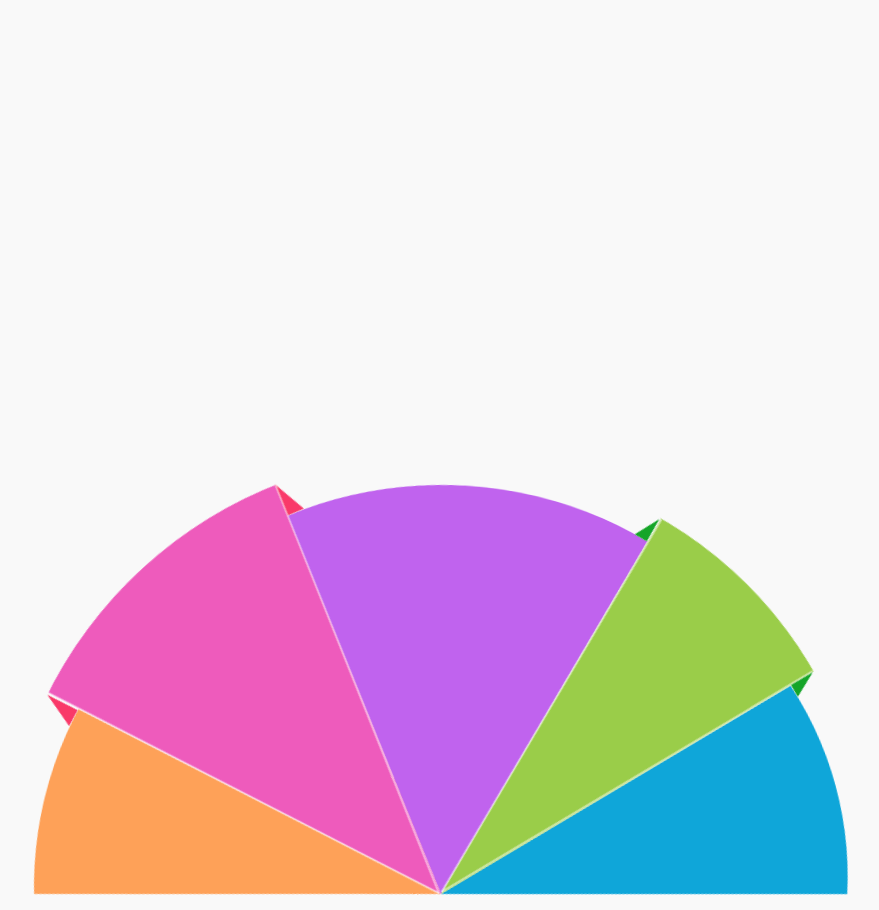
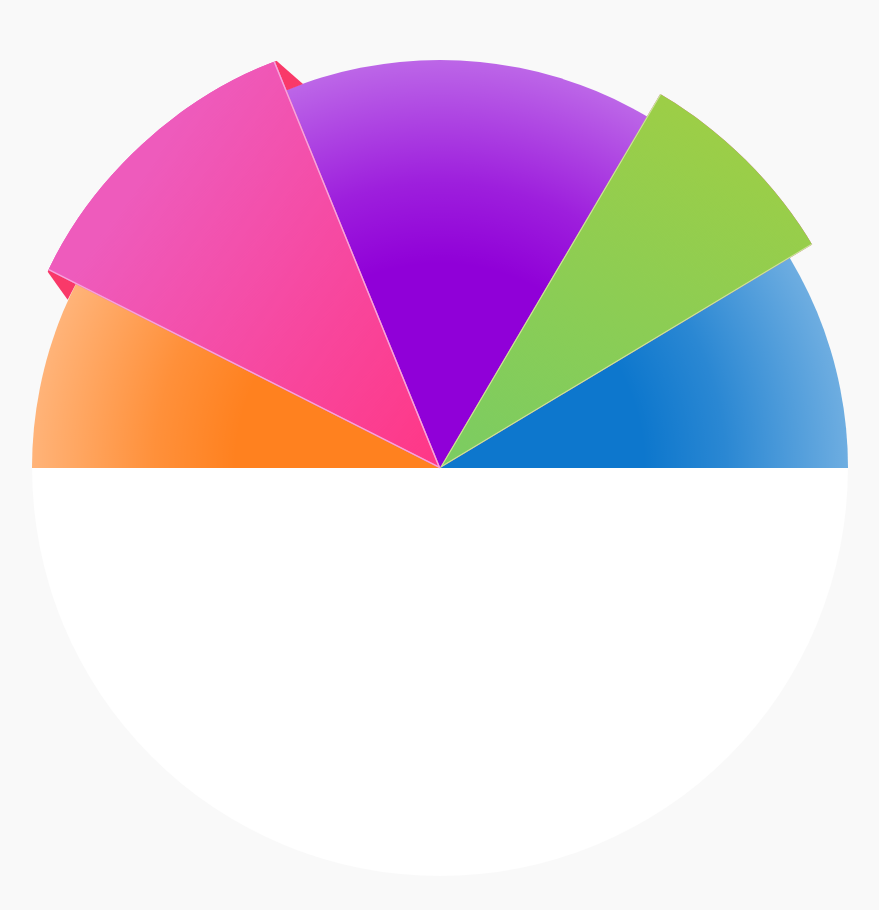
Before and after one commit to sidney712/live-diagram, a plain HTML site: page index.html in a window 1280 px wide. Shown: the part 140-1050 px from the top of the page, without its empty margins (200-1079 px from the left). After the commit the page ends 1016 px from the top, so only its background shows below. Drawn offline with Linux system fonts and the light colour scheme.

Commit message:
Remade color blocks

```diff
--- a/dev/scss/style.scss
+++ b/dev/scss/style.scss
@@ -6,22 +6,17 @@ html {
 }
 body {
   background-color: $body-bg-color;
+  // background-image: linear-gradient(-271deg, #fffccc, #fd5699);
   color: $body-color;
   font-family: Arial, Helvetica, sans-serif;
 }
-.live-diagram {
-  margin: 219px auto 0;
-  width: 1000px;
-  .back-circle {
-    // background-color: #aaa;
-    border-radius: 50%;
-    height: 815px;
-    margin: 0 auto;
-    position: relative;
-    text-align: center;
-    width: 815px;
-  }
-}
 
 // Blocks
-@import 'block/segment';
+@import 'block/live-diagram';
+
+// color: transparent;
+// background: #666666;
+// -webkit-background-clip: text;
+// -moz-background-clip: text;
+// background-clip: text;
+// text-shadow: 0px 3px 3px rgba(255,255,255,0.5);
--- a/index.html
+++ b/index.html
@@ -8,11 +8,12 @@
 <body>
   <div class="container">
     <div class="live-diagram">
-      <div class="front-circle"></div>
-      <div class="back-circle">
-        <div class="sector">
-          <div class="segment"></div>
+      <div class="diagram-disk">
+        <div class="hovered-sector">
+          <div class="triangle"></div>
+          <div class="triangle"></div>
         </div>
+        <div class="hovered-sector"></div>
         <div class="sector">
           <div class="segment"></div>
           <div class="triangle ccw"></div>
```
Also changed, not shown: css/style.css, 1 other file.
